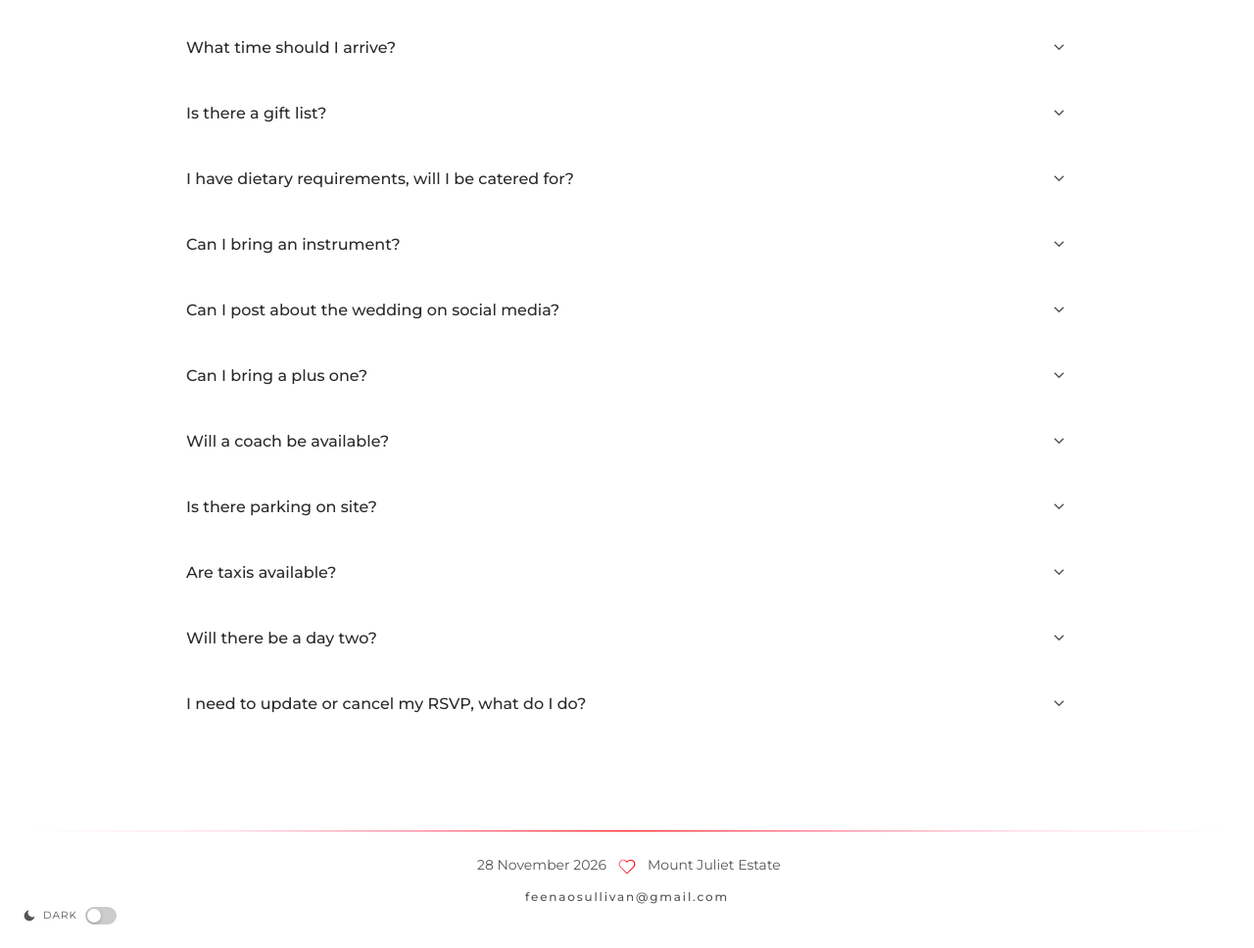
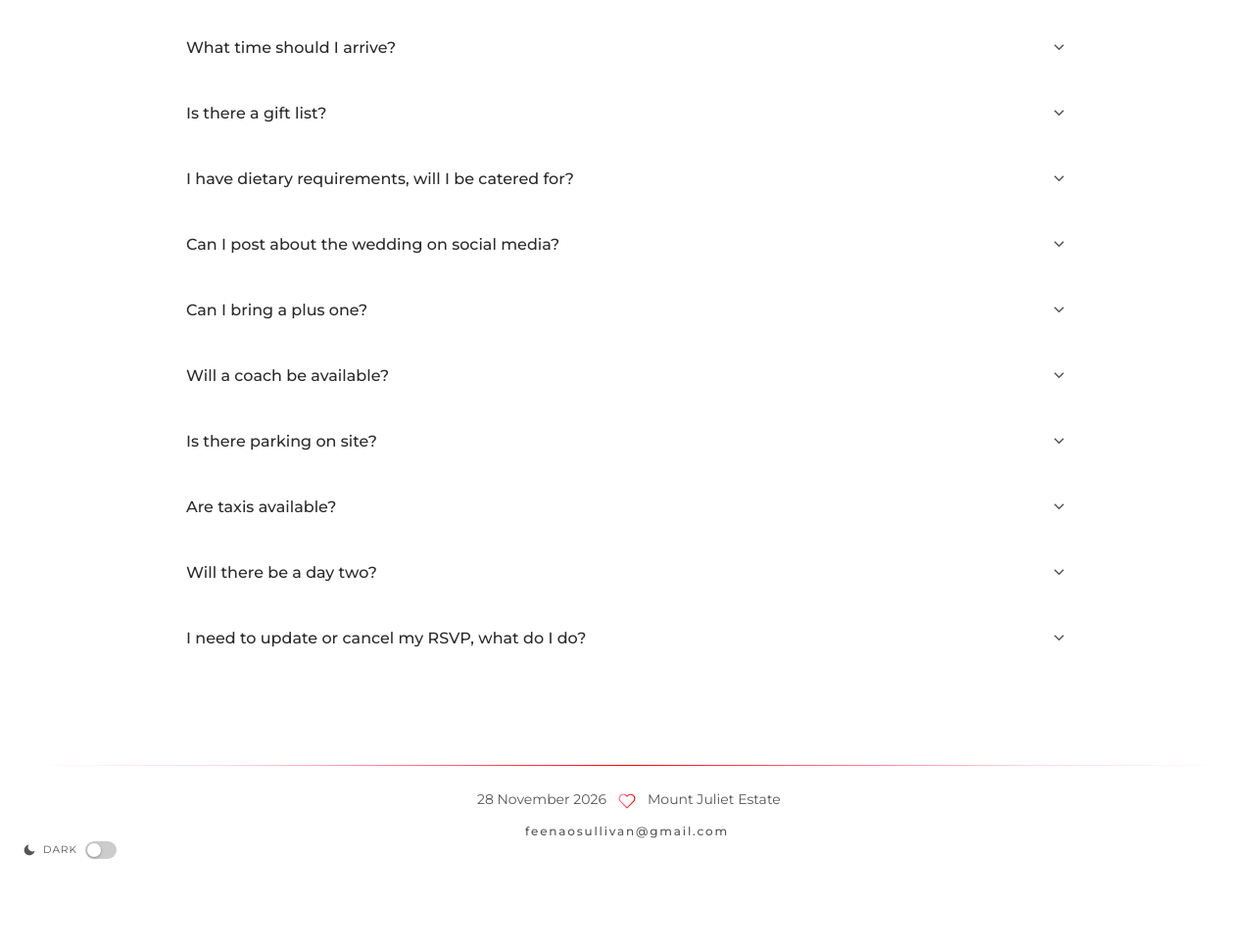
Before and after one commit to feenachisholm-folio/feenaandcormacwedding, a plain HTML site: page index.html in a window 1280 px wide. Shown: the part 4007-4975 px from the top of the page at 98% size. After the commit the page ends 4908 px from the top, so only its background shows below. Drawn offline with nearby package versions, Linux system fonts and the light colour scheme.

Commit message:
Remove instrument FAQ
Co-Authored-By: Claude Sonnet 5.5 <noreply@anthropic.com>

```diff
--- a/index.html
+++ b/index.html
@@ -1425,16 +1425,6 @@
         </button>
         <div class="faq-answer" id="faq-a-9"><div class="faq-answer-inner">
           Absolutely. Please complete the dietary section of the RSVP form and we'll make sure the kitchen is fully briefed. If you have a severe allergy or complex requirements, please also email <a href="mailto:feenaosullivan@gmail.com">feenaosullivan@gmail.com</a> or WhatsApp Feena or Cormac directly so we can speak with the chef personally.
-        </div></div>
-      </div>
-
-      <div class="faq-item">
-        <button class="faq-question" aria-expanded="false" aria-controls="faq-a-10">
-          Can I bring an instrument?
-          <svg class="faq-chevron" viewBox="0 0 24 24" fill="none" stroke="currentColor" stroke-width="2" aria-hidden="true"><path d="M6 9l6 6 6-6"/></svg>
-        </button>
-        <div class="faq-answer" id="faq-a-10"><div class="faq-answer-inner">
-          Yes, please do! We'd love a session for anyone who wants to get involved. Instruments are welcome and we'll keep the music going right through until the 2am bar extension.
         </div></div>
       </div>
 
```
